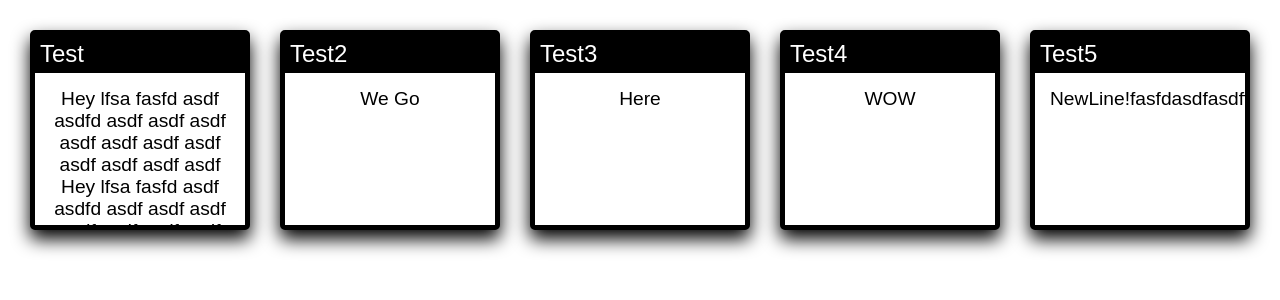
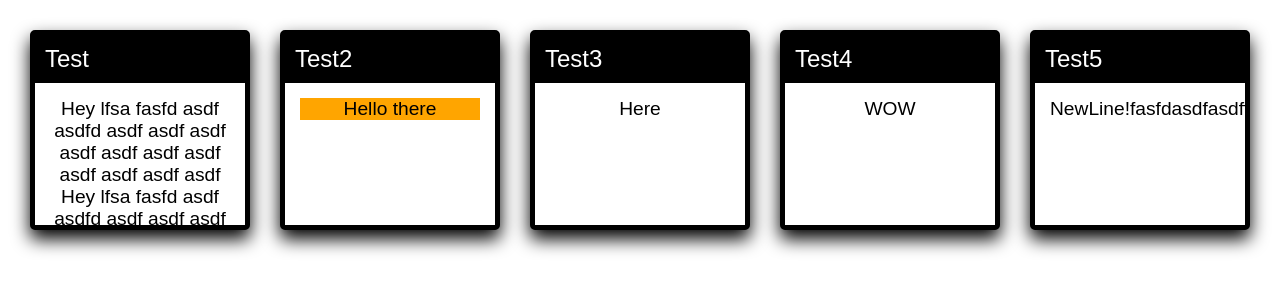
Before and after one commit to tjburki/react-ts-card, a React (Create React App) app: page / in a window 1280 px wide. Shown: the top 300 px of the page. Built offline with nearby package versions, Linux system fonts and the light colour scheme.

Commit message:
Adding XL size, sharing some styles between elements

```diff
--- a/src/App.tsx
+++ b/src/App.tsx
@@ -19,8 +19,8 @@ export default class App extends Component {
             },
             {
               title: 'Test2',
-              front: 'Here',
-              back: 'We Go',
+              front: <div style={{backgroundColor: 'orange'}}>Hello there</div>,
+              back: <div style={{backgroundColor: 'orange'}}>Hello there</div>,
               isFlipped: true
             },
             {
--- a/src/components/card/index.tsx
+++ b/src/components/card/index.tsx
@@ -4,19 +4,21 @@ import { Component } from "react";
 
 //Shared Interfaces
 interface IColumnLayout {
+  xlColumns?: number,
   lgColumns?: number,
   mdColumns?: number,
   smColumns?: number,
   xsColumns?: number,
-  lgSize?: number | string,
-  mdSize?: number | string,
-  smSize?: number | string,
-  xsSize?: number | string
+  xlSize?: number,
+  lgSize?: number,
+  mdSize?: number,
+  smSize?: number,
+  xsSize?: number
 }
 
 //Component Interfaces
-interface IDeckProps extends IColumnLayout {
-  cards: ICardProps[],
+interface IDeckProps extends ICardProps {
+  cards: ICardProps[]
 }
 
 interface ICardProps extends IColumnLayout {
@@ -110,15 +112,15 @@ export class Deck extends Component<IDeckProps> {
     //Destructure objects
     const { _style } = this;
     const { cards } = this.props;
+    const cardProps = this.props as ICardProps; //TODO: This includes all props so fix it
 
     return (
       <div style={_style.container}>
-        { cards.map((c, i) => <Card key={c.id || i} id={i}
-          {
+        { cards.map((c, i) => <Card key={c.id || i}
+          { //Pass the rest of the props
             ...{
-              ...c,
-              margin: 15,
-              ...this.props as IColumnLayout
+              ...cardProps, //Card properties passed in to Deck as defaults
+              ...c //Individual card properties passed in that can overwrite Deck defaults
             }
           }
         /> ) }
@@ -139,7 +141,8 @@ export class Card extends Component<ICardProps, ICardState> {
     primaryColor: 'black',
     secondaryColor: 'white',
     titleTextColor: 'white',
-    contentTextColor: 'black'
+    contentTextColor: 'black',
+    margin: 15
   };
 
   //Initialize State
@@ -150,6 +153,10 @@ export class Card extends Component<ICardProps, ICardState> {
   };
 
   //Styles
+  _sharedStyleBoxSizing: React.CSSProperties = {
+    boxSizing: 'border-box'
+  }
+
   _sharedStyleFrontBack: React.CSSProperties = {
     backfaceVisibility: 'hidden',
     position: 'absolute',
@@ -163,12 +170,11 @@ export class Card extends Component<ICardProps, ICardState> {
     container: {
       perspective: 1000,
       padding: this.props.margin,
-      boxSizing: 'border-box',
-      width: this.props.width
+      width: this.props.width,
+      ...this._sharedStyleBoxSizing
     },
     card: {
       width: '100%',
-      minWidth: '100px',
       height: this.props.height,
       borderRadius: 5,
       border: '5px solid',
@@ -180,7 +186,7 @@ export class Card extends Component<ICardProps, ICardState> {
       position: 'relative',
       backgroundColor: this.props.primaryColor,
       borderColor: this.props.primaryColor,
-      boxSizing: 'border-box'
+      ...this._sharedStyleBoxSizing
     },
     cardFlipped: {
       transform: 'rotateY(-180deg)'
@@ -191,7 +197,6 @@ export class Card extends Component<ICardProps, ICardState> {
     },
     front: {
       ...this._sharedStyleFrontBack,
-      zIndex: 2,
       transform: 'rotateY(0deg)'
     },
     back: {
@@ -199,19 +204,22 @@ export class Card extends Component<ICardProps, ICardState> {
       transform: 'rotateY(180deg)'
     },
     title: {
-      padding: 5,
+      padding: 10,
       width: '100%',
       fontSize: '1.5em',
-      color: this.props.titleTextColor
+      color: this.props.titleTextColor,
+      ...this._sharedStyleBoxSizing
     },
     content: {
       padding: 15,
+      width: '100%',
       fontSize: '1.2em',
       textAlign: 'center',
+      flex: 1,
+      overflowY: 'auto',
       color: this.props.contentTextColor,
       backgroundColor: this.props.secondaryColor,
-      flex: 1,
-      overflowY: 'auto'
+      ...this._sharedStyleBoxSizing
     }
   };
 
@@ -227,25 +235,26 @@ export class Card extends Component<ICardProps, ICardState> {
     if(onClick) onClick();
   }
 
-  //Helpers
-  _switchHover = () => this.setState({isHovered: !this.state.isHovered});
-
   //Calculate Columns
   _xsColumns = this.props.xsColumns || 1;
   _smColumns = this.props.smColumns || this._xsColumns;
   _mdColumns = this.props.mdColumns || this._smColumns;
   _lgColumns = this.props.lgColumns || this._mdColumns;
+  _xlColumns = this.props.xlColumns || this._lgColumns;
 
   //Helpers
+  _switchHover = () => this.setState({isHovered: !this.state.isHovered});
   _updateWidowSize = () => this.setState({windowSize: window.innerWidth});
   _getNumberOfColumns = () =>
-    this.state.windowSize >= 1000
-      ? this._lgColumns
-      : this.state.windowSize >= 800
-        ? this._mdColumns
-        : this.state.windowSize >= 600
-          ? this._smColumns
-          : this._xsColumns;
+    this.state.windowSize >= (this.props.xlSize || 1200)
+      ? this._xlColumns
+      : this.state.windowSize >= (this.props.lgSize || 1000)
+        ? this._lgColumns
+        : this.state.windowSize >= (this.props.lgSize || 800)
+          ? this._mdColumns
+          : this.state.windowSize >= (this.props.lgSize || 600)
+            ? this._smColumns
+            : this._xsColumns;
 
   //Lifecycle
   componentDidMount() {
@@ -262,9 +271,7 @@ export class Card extends Component<ICardProps, ICardState> {
     const { _style, _onClick, _switchHover, _getNumberOfColumns } = this;
     const { title, front, back, style, width } = this.props;
     const { flipped, isHovered } = this.state;
-    const numOfColumns = _getNumberOfColumns();
-    const containerWidth = width || `${100 /  numOfColumns}%`;
-    console.log(this.props.id, numOfColumns, this.state.windowSize);
+    const containerWidth = width || `${100 /  _getNumberOfColumns()}%`; //Split the cards into columns
 
     return (
       <div
```
